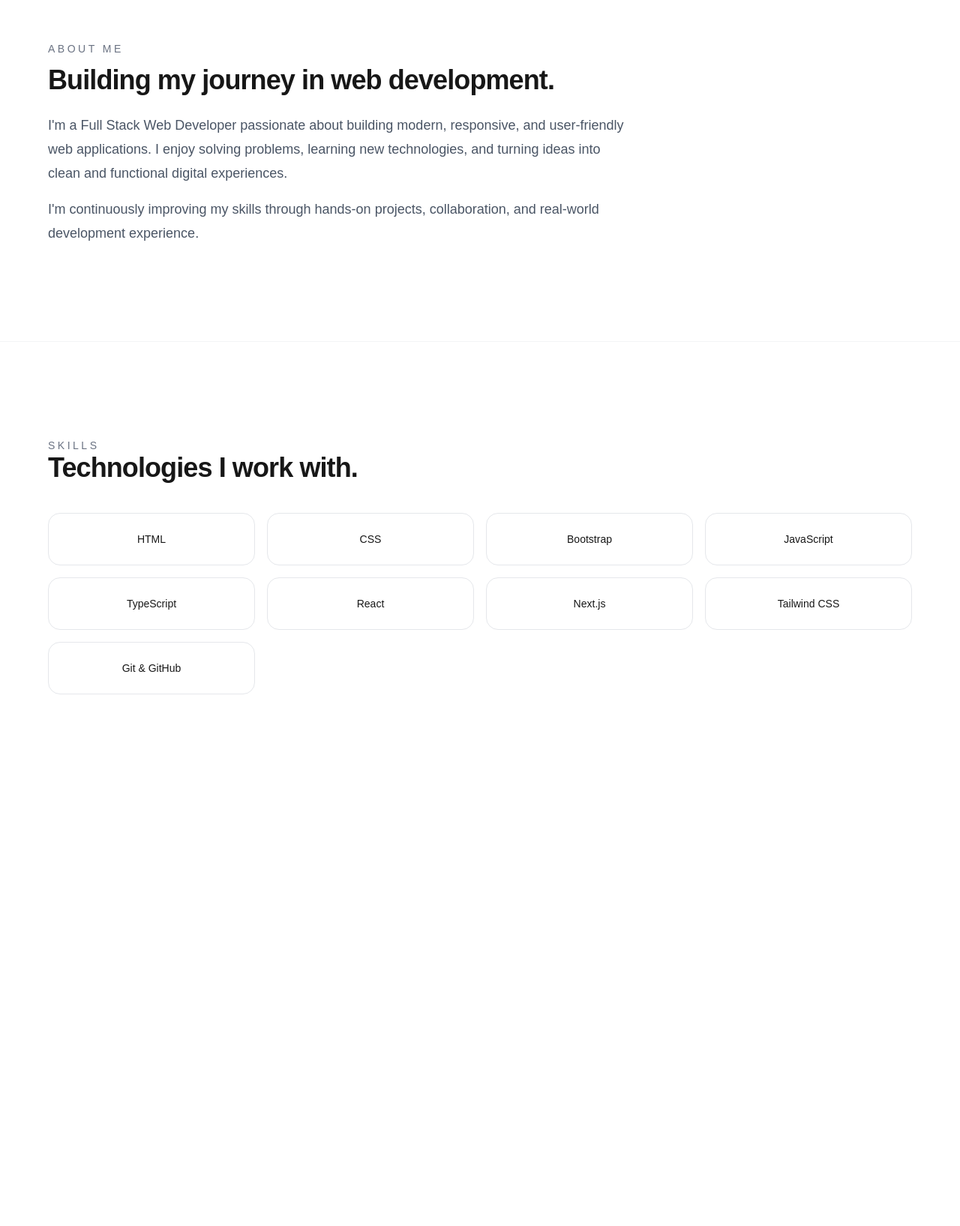
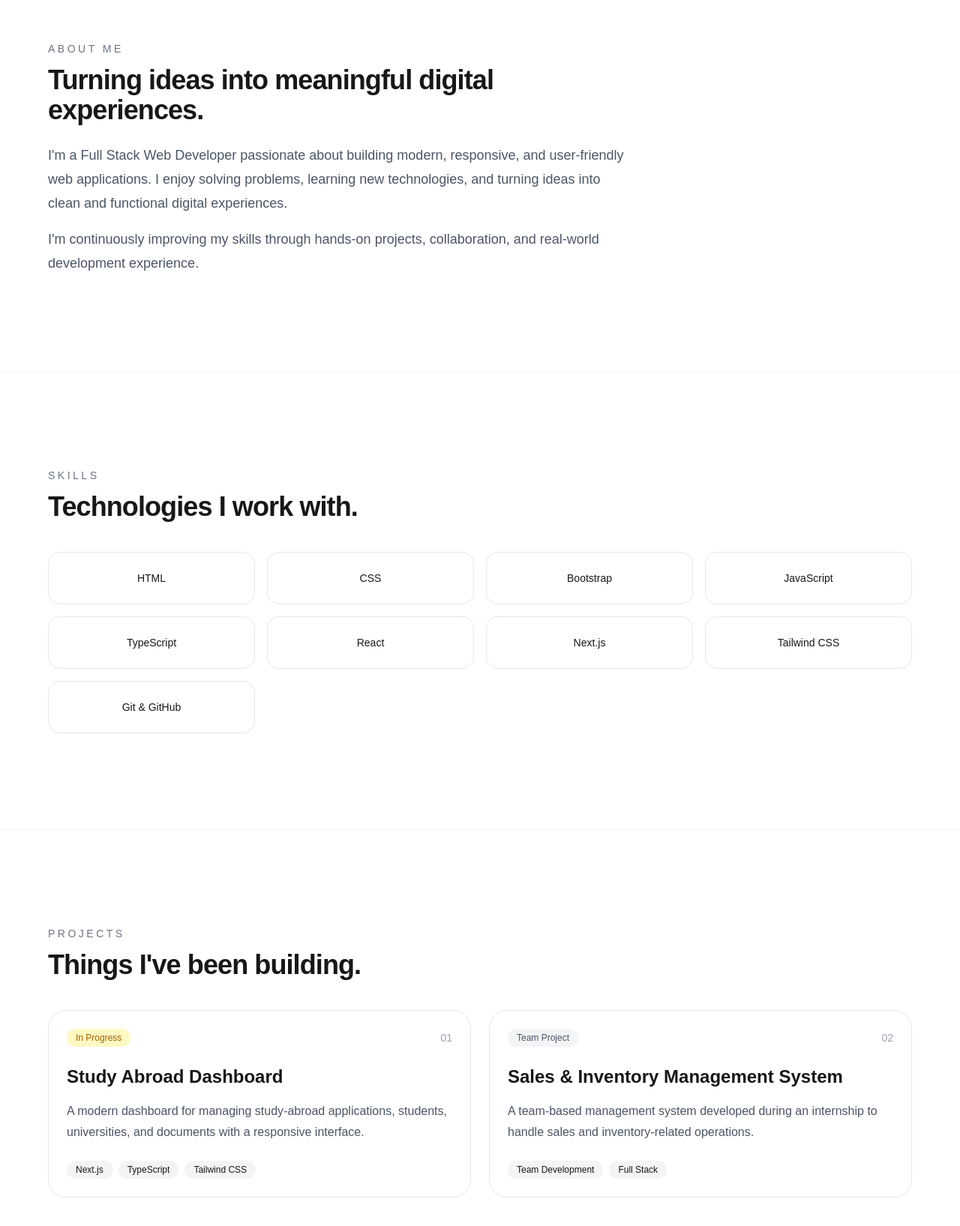
Before and after one commit to shumaila1421/portfolio, a Next.js app: page / in a window 1280 px wide. Shown: the part 873-2508 px from the top of the page at 75% size. Before the commit the page ends 1927 px from the top, so only its background shows below. Built offline with nearby package versions, Linux system fonts and the light colour scheme.

Commit message:
Organize sections into components

```diff
--- a/app/page.tsx
+++ b/app/page.tsx
@@ -1,107 +1,19 @@
 import Navbar from "@/components/Navbar";
+import Hero from "@/components/Hero";
+import About from "@/components/About";
+import Skills from "@/components/Skills";
+import Projects from "@/components/Projects";
 
 export default function Home() {
   return (
     <>
       <Navbar />
+
       <main>
-        <section
-          id="home"
-          className="flex min-h-screen items-center justify-center px-6 pt-20"
-        >
-          <div className="x-auto max-w-4xl text-center">
-            <p className="mb-4 text-sm font-medium uppercase tracking-[0.25em] text-gray-500">
-              Full Stack Web Developer
-            </p>
-
-            <h1 className="text-5xl font-bold tracking-tight sm:text-6xl md:text-7xl">
-              Hi, I&apos;m Shumaila Riaz.
-            </h1>
-
-            <p className="mx-auto mt-6 max-w-2xl text-lg leading-8 text-gray-600">
-              I build modern, responsive, and user-friendly web applications
-              with a focus on clear design and meaningful user experiences.
-            </p>
-
-            <div className="mt-8 flex flex-col items-center justify-center gap-4 sm:flex-row">
-              <a
-                href="#projects"
-                className="rounded-full bg-black px-7 py-3 text-sm font-medium text-white transition hover:bg-gray-800"
-              >
-                View My Work
-              </a>
-
-              <a
-                href="#contact"
-                className="rounded-full border border-gray-300 px-7 py-3 text-sm font-medium transition hover:bg-gray-100"
-              >
-                Get in Touch
-              </a>
-            </div>
-          </div>
-        </section>
-
-        <section id="about" className="px-6 py-24 sm:py-32">
-          <div className="mx-auto max-w-6xl">
-            <div className="max-w-3xl">
-              <p className="mb-3 text-sm font-medium uppercase tracking-[0.25em] text-gray-500">
-                About Me
-              </p>
-
-              <h2 className="text-3xl font-bold tracking-tight sm:text-4xl">
-                Building my journey in web development.
-              </h2>
-
-              <p className="mt-6 text-lg leading-8 text-gray-600">
-                I&apos;m a Full Stack Web Developer passionate about building
-                modern, responsive, and user-friendly web applications. I enjoy
-                solving problems, learning new technologies, and turning ideas
-                into clean and functional digital experiences.
-              </p>
-
-              <p className="mt-4 text-lg leading-8 text-gray-600">
-                I&apos;m continuously improving my skills through hands-on
-                projects, collaboration, and real-world development experience.
-              </p>
-            </div>
-          </div>
-        </section>
-
-        <section
-          id="skills"
-          className="border-t border-gray-100 px-6 py-24 sm:py-32"
-        >
-          <div className="mx-auto max-w-6xl">
-            <p className="b-3 text-sm font-medium uppercase tracking-[0.25em] text-gray-500">
-              Skills
-            </p>
-
-            <h2 className="text-3xl font-bold tracking-tight sm:text-4xl">
-              Technologies I work with.
-            </h2>
-
-            <div className="mt-10 grid grid-cols-2 gap-4 sm:grid-cols-3 md:grid-cols-4">
-              {[
-                "HTML",
-                "CSS",
-                "Bootstrap",
-                "JavaScript",
-                "TypeScript",
-                "React",
-                "Next.js",
-                "Tailwind CSS",
-                "Git & GitHub",
-              ].map((skill) => (
-                <div
-                  key={skill}
-                  className="rounded-2xl border border-gray-200 px-5 py-6 text-center text-sm font-medium transition hover:-translate-y-1 hover:shadow-md"
-                >
-                  {skill}
-                </div>
-              ))}
-            </div>
-          </div>
-        </section>
+        <Hero />
+        <About />
+        <Skills />
+        <Projects />
       </main>
     </>
   );
--- /dev/null
+++ b/components/About.tsx
@@ -0,0 +1,29 @@
+export default function About() {
+  return (
+    <section id="about" className="px-6 py-24 sm:py-32">
+      <div className="mx-auto max-w-6xl">
+        <div className="max-w-3xl">
+          <p className="mb-3 text-sm font-medium uppercase tracking-[0.25em] text-gray-500">
+            About Me
+          </p>
+
+          <h2 className="text-3xl font-bold tracking-tight sm:text-4xl">
+            Turning ideas into meaningful digital experiences.
+          </h2>
+
+          <p className="mt-6 text-lg leading-8 text-gray-600">
+            I&apos;m a Full Stack Web Developer passionate about building
+            modern, responsive, and user-friendly web applications. I enjoy
+            solving problems, learning new technologies, and turning ideas into
+            clean and functional digital experiences.
+          </p>
+
+          <p className="mt-4 text-lg leading-8 text-gray-600">
+            I&apos;m continuously improving my skills through hands-on projects,
+            collaboration, and real-world development experience.
+          </p>
+        </div>
+      </div>
+    </section>
+  );
+}
--- /dev/null
+++ b/components/Hero.tsx
@@ -0,0 +1,39 @@
+export default function Hero() {
+  return (
+    <section
+      id="home"
+      className="flex min-h-screen items-center justify-center px-6 pt-20"
+    >
+      <div className="mx-auto max-w-4xl text-center">
+        <p className="mb-4 text-sm font-medium uppercase tracking-[0.25em] text-gray-500">
+          Full Stack Web Developer
+        </p>
+
+        <h1 className="text-5xl font-bold tracking-tight sm:text-6xl md:text-7xl">
+          Hi, I&apos;m Shumaila Riaz.
+        </h1>
+
+        <p className="mx-auto mt-6 max-w-2xl text-lg leading-8 text-gray-600">
+          I build modern, responsive, and user-friendly web applications with a
+          focus on clean design and meaningful user experiences.
+        </p>
+
+        <div className="mt-8 flex flex-col items-center justify-center gap-4 sm:flex-row">
+          <a
+            href="#projects"
+            className="rounded-full bg-black px-7 py-3 text-sm font-medium text-white transition hover:bg-gray-800"
+          >
+            View My Work
+          </a>
+
+          <a
+            href="#contact"
+            className="rounded-full border border-gray-300 px-7 py-3 text-sm font-medium transition hover:bg-gray-100"
+          >
+            Get in Touch
+          </a>
+        </div>
+      </div>
+    </section>
+  );
+}
--- /dev/null
+++ b/components/Projects.tsx
@@ -0,0 +1,74 @@
+export default function Projects() {
+  return (
+    <section
+      id="projects"
+      className="border-t border-gray-100 px-6 py-24 sm:py-32"
+    >
+      <div className="mx-auto max-w-6xl">
+        <p className="mb-3 text-sm font-medium uppercase tracking-[0.25em] text-gray-500">
+          Projects
+        </p>
+
+        <h2 className="text-3xl font-bold tracking-tight sm:text-4xl">
+          Things I&apos;ve been building.
+        </h2>
+
+        <div className="mt-10 grid gap-6 md:grid-cols-2">
+          <article className="rounded-3xl border border-gray-200 p-6 transition hover:-translate-y-1 hover:shadow-lg">
+            <div className="mb-6 flex items-center justify-between">
+              <span className="rounded-full bg-yellow-100 px-3 py-1 text-xs font-medium text-yellow-700">
+                In Progress
+              </span>
+              <span className="text-sm text-gray-400">01</span>
+            </div>
+
+            <h3 className="text-2xl font-semibold">Study Abroad Dashboard</h3>
+
+            <p className="mt-4 leading-7 text-gray-600">
+              A modern dashboard for managing study-abroad applications,
+              students, universities, and documents with a responsive interface.
+            </p>
+
+            <div className="mt-6 flex flex-wrap gap-2">
+              {["Next.js", "TypeScript", "Tailwind CSS"].map((tech) => (
+                <span
+                  key={tech}
+                  className="rounded-full bg-gray-100 px-3 py-1 text-xs font-medium"
+                >
+                  {tech}
+                </span>
+              ))}
+            </div>
+          </article>
+
+          <article className="rounded-3xl border border-gray-200 p-6 transition hover:-translate-y-1 hover:shadow-lg">
+            <div className="mb-6 flex items-center justify-between">
+              <span className="rounded-full bg-gray-100 px-3 py-1 text-xs font-medium text-gray-600">
+                Team Project
+              </span>
+              <span className="text-sm text-gray-400">02</span>
+            </div>
+
+            <h3 className="text-2xl font-semibold">
+              Sales & Inventory Management System
+            </h3>
+
+            <p className="mt-4 leading-7 text-gray-600">
+              A team-based management system developed during an internship to
+              handle sales and inventory-related operations.
+            </p>
+
+            <div className="mt-6 flex flex-wrap gap-2">
+              <span className="rounded-full bg-gray-100 px-3 py-1 text-xs font-medium">
+                Team Development
+              </span>
+              <span className="rounded-full bg-gray-100 px-3 py-1 text-xs font-medium">
+                Full Stack
+              </span>
+            </div>
+          </article>
+        </div>
+      </div>
+    </section>
+  );
+}
--- /dev/null
+++ b/components/Skills.tsx
@@ -0,0 +1,41 @@
+export default function Skills() {
+  const skills = [
+    "HTML",
+    "CSS",
+    "Bootstrap",
+    "JavaScript",
+    "TypeScript",
+    "React",
+    "Next.js",
+    "Tailwind CSS",
+    "Git & GitHub",
+  ];
+
+  return (
+    <section
+      id="skills"
+      className="border-t border-gray-100 px-6 py-24 sm:py-32"
+    >
+      <div className="mx-auto max-w-6xl">
+        <p className="mb-3 text-sm font-medium uppercase tracking-[0.25em] text-gray-500">
+          Skills
+        </p>
+
+        <h2 className="text-3xl font-bold tracking-tight sm:text-4xl">
+          Technologies I work with.
+        </h2>
+
+        <div className="mt-10 grid grid-cols-2 gap-4 sm:grid-cols-3 md:grid-cols-4">
+          {skills.map((skill) => (
+            <div
+              key={skill}
+              className="rounded-2xl border border-gray-200 px-5 py-6 text-center text-sm font-medium transition hover:-translate-y-1 hover:shadow-md"
+            >
+              {skill}
+            </div>
+          ))}
+        </div>
+      </div>
+    </section>
+  );
+}
```
